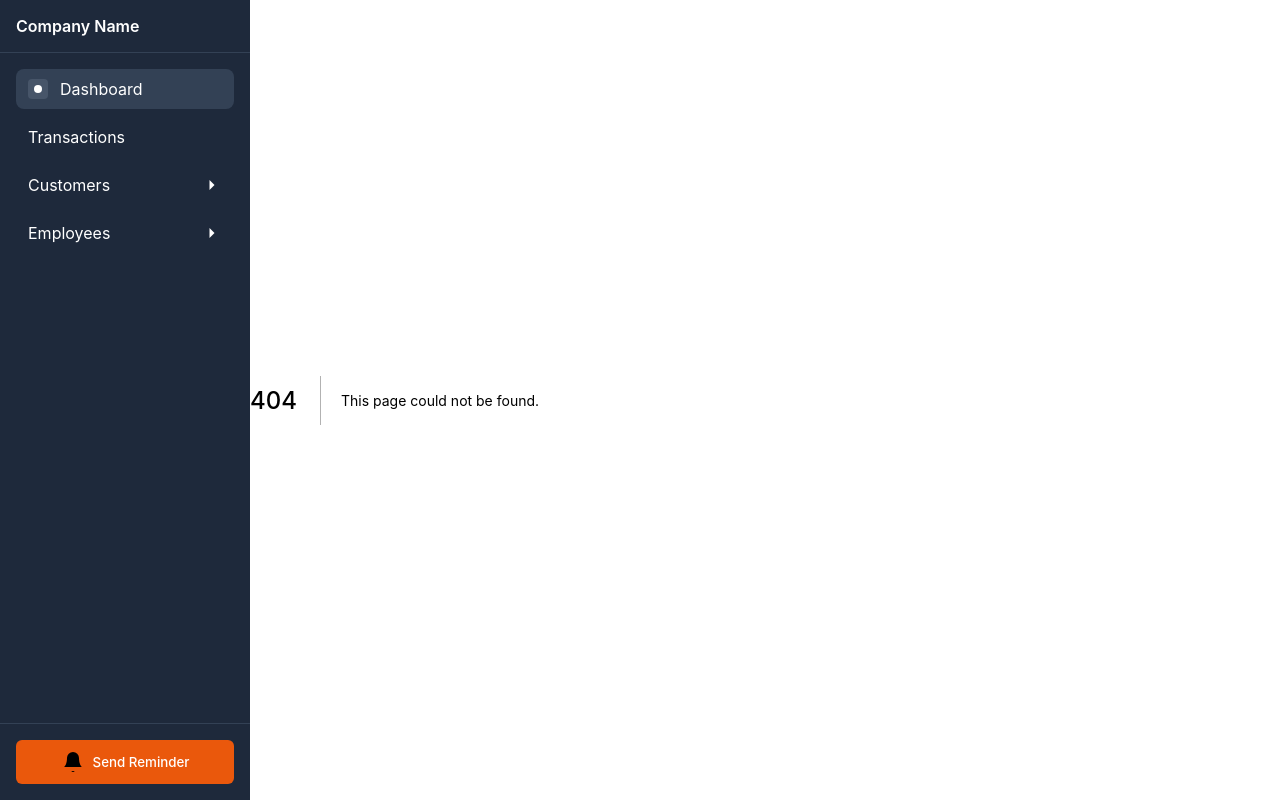
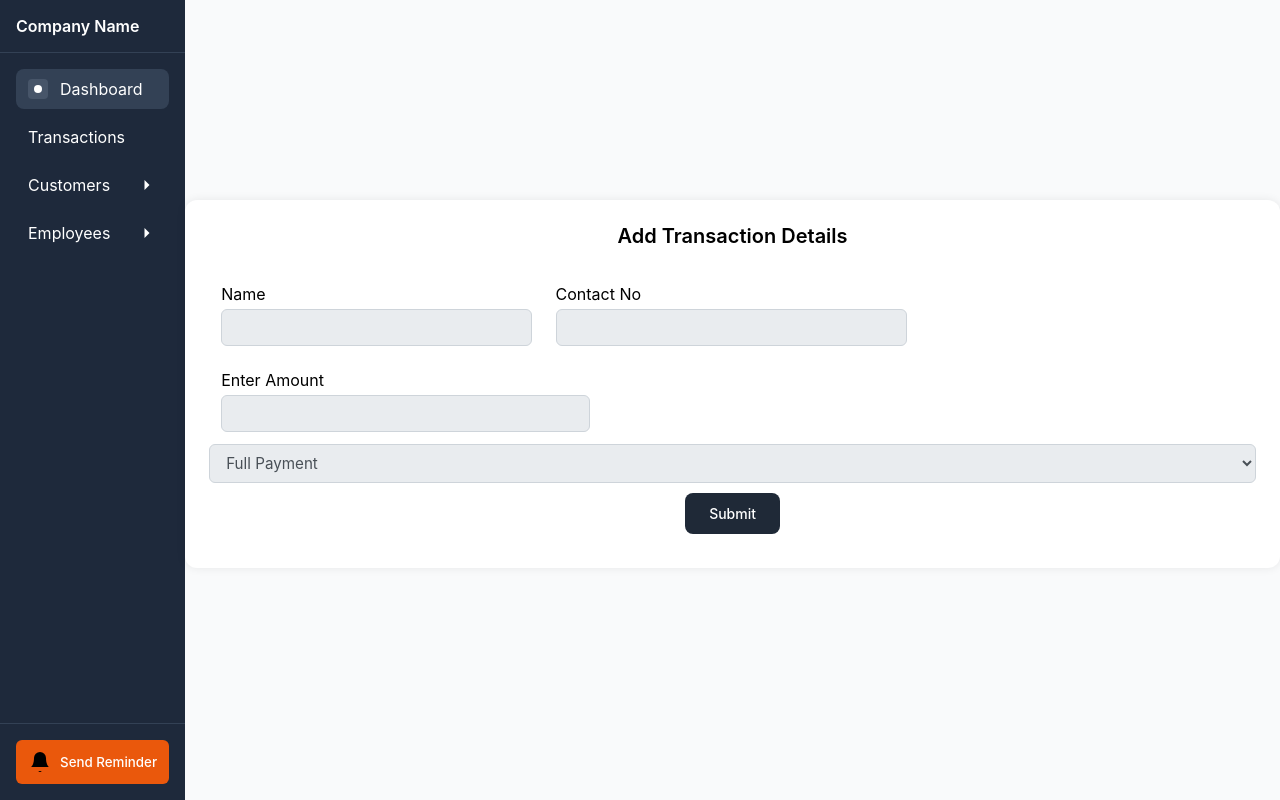
Before and after one commit to RakeshSunar/PocNodejs, a Next.js app: page /addcustomertransaction/1 in a window 1280 px wide. Before the commit this address had no page. Built offline with nearby package versions, Linux system fonts and the light colour scheme; no server answers.

Commit message:
added dynamic addCustomer page

```diff
--- a/package.json
+++ b/package.json
@@ -13,7 +13,8 @@
     "jose": "^6.0.11",
     "next": "15.3.3",
     "react": "^19.0.0",
-    "react-dom": "^19.0.0"
+    "react-dom": "^19.0.0",
+    "zustand": "^5.0.6"
   },
   "devDependencies": {
     "@eslint/eslintrc": "^3",
--- /dev/null
+++ b/src/app/addcustomertransaction/[tid]/page.js
@@ -0,0 +1,36 @@
+'use client'
+import AddCustomerTransaction from "@/components/addCustomerTransaction/addcustomertransaction"
+import { getCookieValue } from "../../../../utils/getCookie";
+import { use, useEffect, useState } from "react";
+import axios from "axios";
+
+
+function page (propsPromise){
+    const params  = use(propsPromise.params);
+        const [customerData, setCustomerData] = useState([]);
+        useEffect(() => {
+    const fetchData = async () => {
+      try {
+        const token = getCookieValue("token");
+        const res = await axios.get(`${process.env.NEXT_PUBLIC_API_URL}/api/customers/${params.tid}`, {
+          headers: { Authorization: `Bearer ${token}` }
+        });
+
+        // console.log("res",res.data)
+
+        setCustomerData(res.data); // adjust based on response // adjust based on response
+      } catch (error) {
+        console.error('Error fetching customer data:', error);
+      }
+    };
+
+    fetchData();
+  }, []);
+    return (
+
+        <AddCustomerTransaction customerData={customerData}/>
+    )
+
+}
+
+export default page
--- /dev/null
+++ b/src/components/addCustomerTransaction/addcustomertransaction.js
@@ -0,0 +1,58 @@
+import React from 'react'
+
+import styles from '@/components/customer/CustomerDetails.module.css'
+
+function AddCustomerTransaction({customerData}) {
+  return (
+    <div className={styles.AddCustomerTransactionWrapper}>
+     <div className={styles.card}>
+            <h2 >Add Transaction Details </h2>
+            <form method="POST">
+              <div className={styles.input_wrapper}>
+                <div className={styles.input_container}>
+                  <label htmlFor="name">Name</label>
+                  <input
+                    className={styles.form_control}
+                    id="name"
+                    type="text"
+                    value={customerData.name}
+                    readOnly
+                  />
+                </div>
+                <div className={styles.input_container}>
+                  <label htmlFor="phone">Contact No</label>
+                  <input
+                    className={styles.form_control}
+                    id="phone"
+                    type="number"
+                    value={customerData.contact_no}
+                    readOnly
+                  />
+                </div>
+                <div className={styles.input_container}>
+                  <label htmlFor="phone">Enter Amount</label>
+                  <input
+                    className={styles.form_control}
+                    id="enterAmount"
+                    type="number"
+                    // value={customerData.contact_no}
+                    readOnly
+                  />
+                </div>
+
+                <select id="purpose" className={styles.form_control}>
+                    <option>Full Payment</option>
+                    <option>Part Payment</option>
+                    <option>Additional Service Charge</option>
+                </select>
+
+
+              <button type='submit' className={styles.submitButton}>Submit</button>
+              </div>
+            </form>
+     </div>
+    </div>
+  )
+}
+
+export default AddCustomerTransaction
--- a/src/components/authComponents/Login.jsx
+++ b/src/components/authComponents/Login.jsx
@@ -38,7 +38,7 @@ const handleSubmit = async (e) => {
 
       // Set the token in a cookie
         const expirationTime = new Date();
-        expirationTime.setTime(expirationTime.getTime() + (30 * 60 * 1000)); // 30 minutes in milliseconds
+        expirationTime.setTime(expirationTime.getTime() + (24 * 60 * 60 * 1000));  // 1 day in milliseconds
 
         document.cookie = `token=${response.data.token}; path=/; expires=${expirationTime.toUTCString()};`;
 
--- a/src/components/customer/CustomerDetails.module.css
+++ b/src/components/customer/CustomerDetails.module.css
@@ -2,6 +2,34 @@
     width: 100%;
     overflow-y: scroll;
 }
+
+.AddCustomerTransactionWrapper{
+  margin: auto;
+}
+
+.AddCustomerTransactionWrapper .submitButton {
+
+ margin: 10px auto;
+  background-color: #1f2937;
+  color: #ffffff;
+  padding: 12px 24px;
+  border: none;
+  border-radius: 8px;
+  font-size: 14px;
+  font-weight: 500;
+  cursor: pointer;
+  transition: background-color 0.2s ease;
+}
+
+.AddCustomerTransactionWrapper .submitButton:hover {
+  background-color: #374151;
+}
+
+.AddCustomerTransactionWrapper.submitButton:focus {
+  outline: none;
+  box-shadow: 0 0 0 3px rgba(31, 41, 55, 0.1);
+}
+
 
 .card {
   background-color: #fff;
--- /dev/null
+++ b/src/store/store.js
@@ -0,0 +1,4 @@
+import { create } from "zustand";
+export const nameIt =create((set)=>{
+    // logic here
+})
```
Also changed, not shown: src/app/customerview/[cid]/page.js (+2 -11 lines), src/components/customer/customerDetailView.jsx (+3 -38 lines), 1 other file (tests, documents, lock files or other folders).
